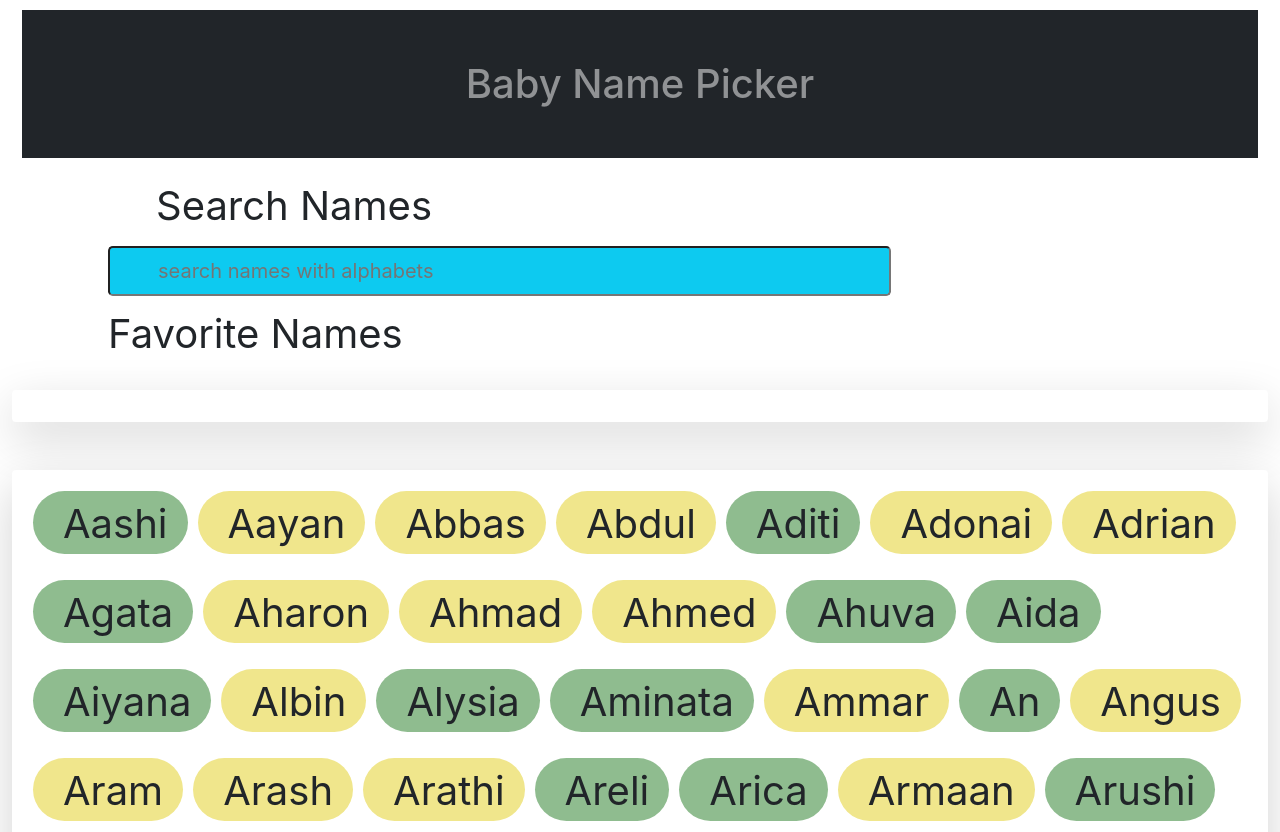
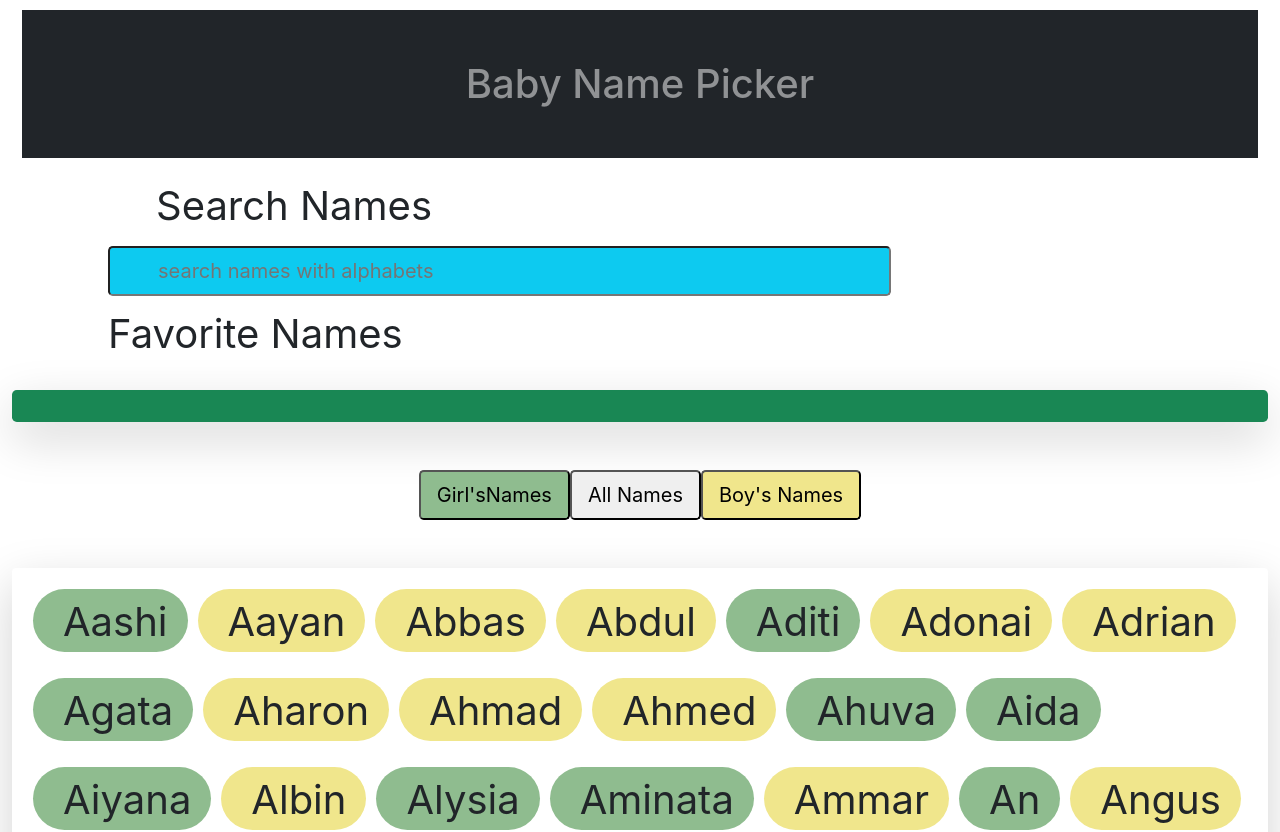
Before and after one commit to Anza-Azam/baby-names-react, a React (Create React App) app: page / in a window 1280 px wide. Shown: the top 832 px of the page. Built offline with nearby package versions, Linux system fonts and the light colour scheme.

Commit message:
level 4 start

```diff
--- a/src/App.js
+++ b/src/App.js
@@ -3,7 +3,7 @@ import { useState} from "react"
 import Header from "./components/Header.js"
 import NameList from "./components/NameList.js"
 const names=require('./babyNamesData.json')
-
+import Selection from './components/Selection.js'
 import "./App.css";
 import Search from "./components/Search";
 import Favorites from './components/Favorites';
@@ -16,7 +16,10 @@ const [faveNameList, setFaveNameList] = useState([]);
     setNamesList(searchresults)
 
   }
+  const changeGender = (fav) => {
 
+    setNamesList(fav)
+  }
   const handlefavnames=(fav) => {
     setFaveNameList(faveNameList.concat(fav))
     let id = (namesList.findIndex(list => list.id === fav.id))
@@ -38,7 +41,8 @@ setFaveNameList(faveNameList);
     <div className="container-fluid">
       <Header />
       <Search list={namesList} searched={(searchresults) => handleInput(searchresults)} />
-      <Favorites list={faveNameList} changeList={(id)=>removeFavorite(id)}/>
+      <Favorites list={faveNameList} changeList={(id) => removeFavorite(id)} />
+      <Selection list={namesList} changeGender={(fav)=>changeGender(fav)} />
       <NameList list={namesList} favorite={(fav) => handlefavnames(fav)} faveNameList={faveNameList}/>
 
     </div>
--- a/src/components/Favorites.js
+++ b/src/components/Favorites.js
@@ -6,14 +6,12 @@ const Favorites = ({ list, changeList}) => {
     return (
       <div>
         <p className="fs-1 px-5 mx-5 form-control-lg"> Favorite Names </p>
-        <ul className="shadow-lg p-3 mb-5 bg-body rounded">
+        <ul className="shadow-lg p-3 mb-5 bg-success rounded-3">
           {list.map((el) => (
             <li key={el.id}>
               <p
                 onClick={() => changeList(el)}
-                className={`rounded-pill fs-1 ${
-                  el.sex === "m" ? "boy" : "girl"
-                }`}
+                className={`rounded-pill fs-1 ${el.sex === "m" ? "boy" : "girl"}`}
               >
                 {el.name}
               </p>
--- /dev/null
+++ b/src/components/Selection.js
@@ -0,0 +1,44 @@
+import { useState} from 'react'
+const Selection = ({ list, changeGender }) => {
+    const [names, setNames ]= useState(list)
+
+    const showGirlNames = () => {
+        let girlNames = list.filter(names => names.sex === 'f')
+        if (girlNames)
+            setNames(girlNames);
+        else setNames(list)
+           changeGender(names)
+    }
+    const showAllNames = (list) => {
+        setNames(list)
+        changeGender(names);
+     };
+    const showBoysNames = () => {
+        let boysNames = list.filter((names) => names.sex === "m");
+        if (boysNames) setNames(boysNames);
+        else
+            setNames(list);
+        changeGender(names);
+    };
+    return (
+      <div className="d-flex justify-content-center">
+        <button className="girl btn-lg mb-5" onClick={()=>showGirlNames()}>
+          Girl'sNames
+        </button>
+        <button className="btn-lg mb-5" onClick={()=>showAllNames()}>
+          All Names
+        </button>
+        <button className="boy btn-lg mb-5" onClick={()=>showBoysNames()}>
+          Boy's Names
+        </button>
+        <br></br>
+      </div>
+    );
+
+
+
+
+
+}
+
+export default Selection;
```
